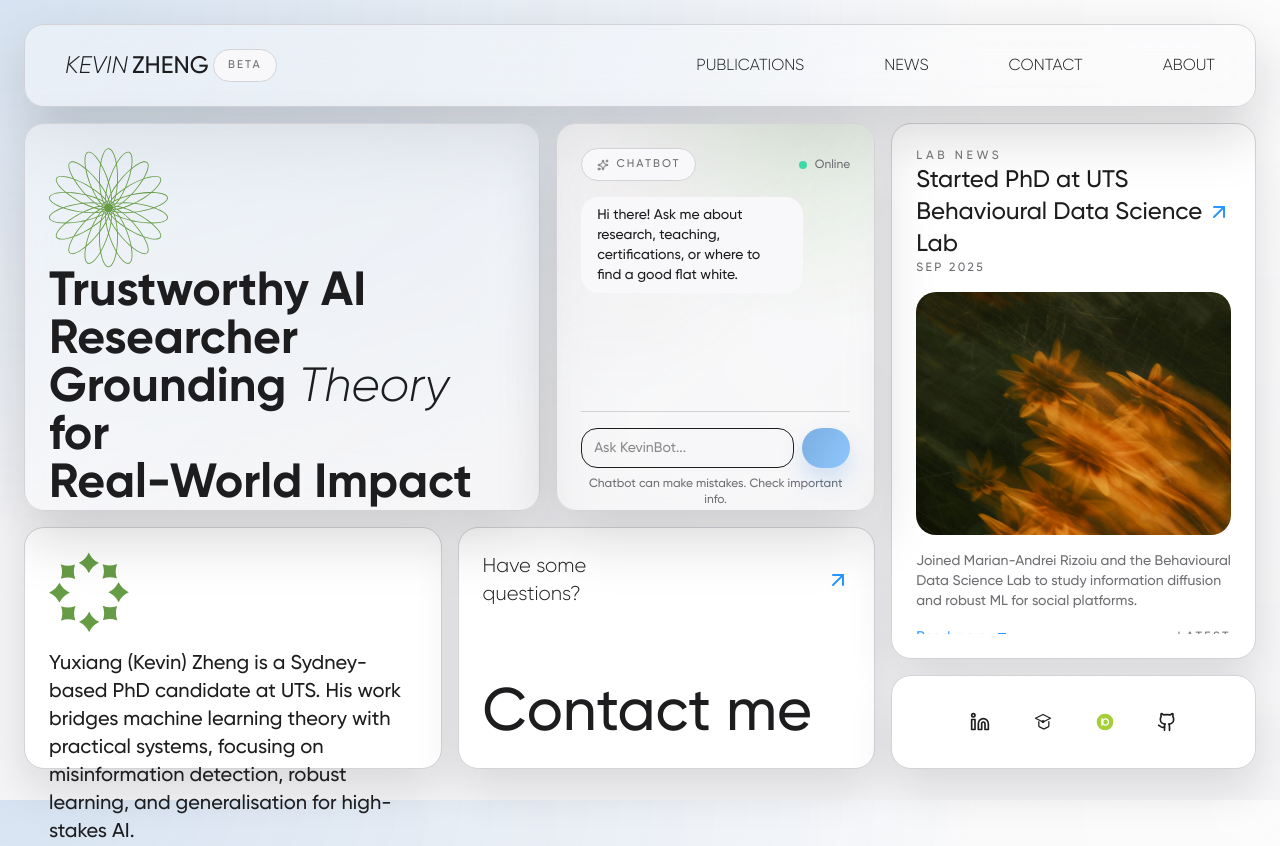
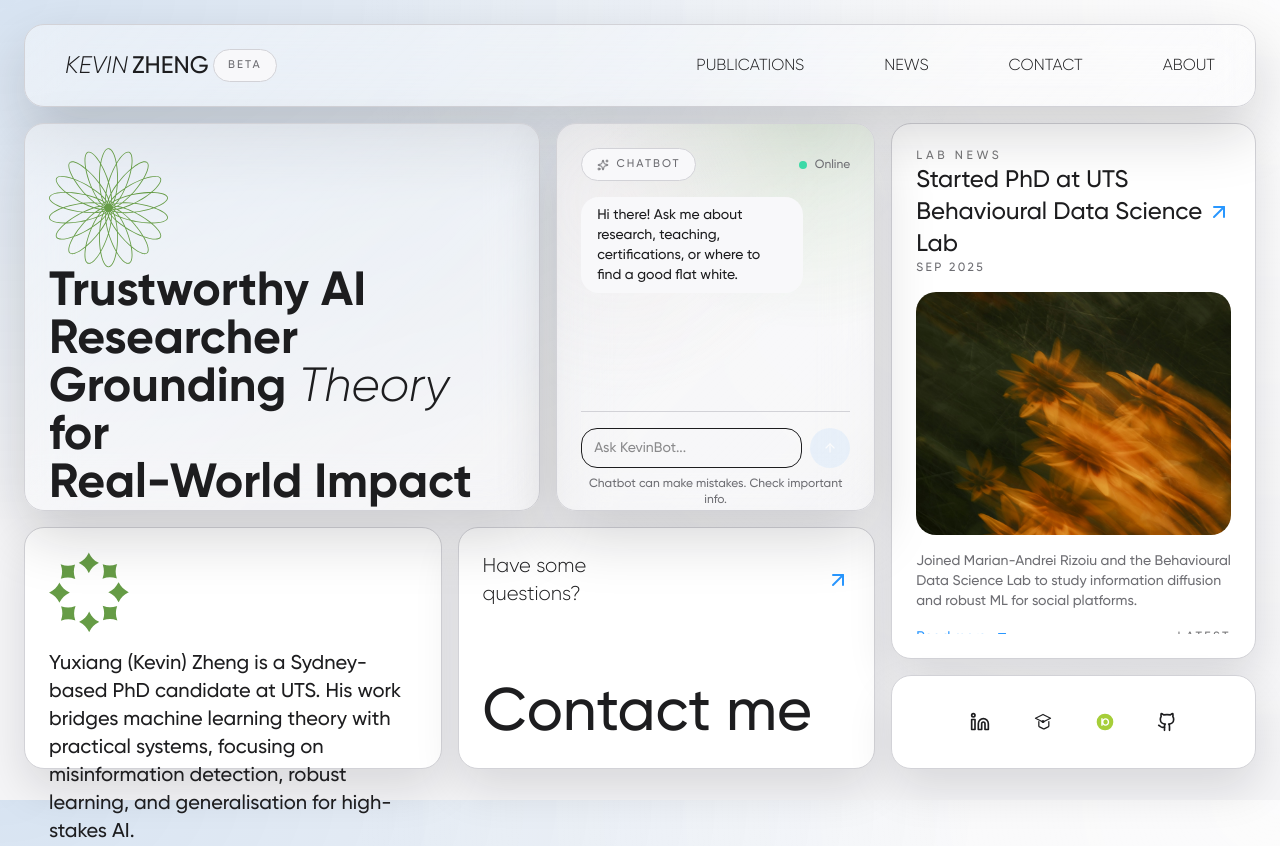
Before and after one commit to kyxzhe/kyxzhe.github.io, a Next.js app: page / in a window 1280 px wide. Built offline with nearby package versions, Linux system fonts and the light colour scheme; no server answers.

Commit message:
Refine chat send buttons

```diff
--- a/src/components/ChatBotModal.tsx
+++ b/src/components/ChatBotModal.tsx
@@ -154,7 +154,7 @@ export default function ChatBotModal({ open, onClose }: ChatBotModalProps) {
                 type="button"
                 onClick={handleSend}
                 disabled={!canSend}
-                className="btn-primary w-11 h-11 rounded-full flex items-center justify-center disabled:opacity-50"
+                className="h-11 w-11 rounded-full bg-[var(--accent)] text-white flex items-center justify-center disabled:opacity-50 disabled:bg-[var(--accent-soft)] transition-opacity"
                 aria-label="Send message"
               >
                 {isLoading ? <Loader2 size={16} className="animate-spin" /> : <ArrowUp size={16} />}
--- a/src/components/ChatIntroPanel.tsx
+++ b/src/components/ChatIntroPanel.tsx
@@ -132,7 +132,7 @@ export default function ChatIntroPanel() {
                 type="button"
                 onClick={handleSend}
                 disabled={!canSend}
-                className="btn-primary w-10 h-10 rounded-full flex items-center justify-center disabled:opacity-50"
+                className="h-10 w-10 rounded-full bg-[var(--accent)] text-white flex items-center justify-center disabled:opacity-50 disabled:bg-[var(--accent-soft)] transition-opacity"
                 aria-label="Send message"
               >
                 {isLoading ? <Loader2 size={14} className="animate-spin" /> : <ArrowUp size={14} />}
```
